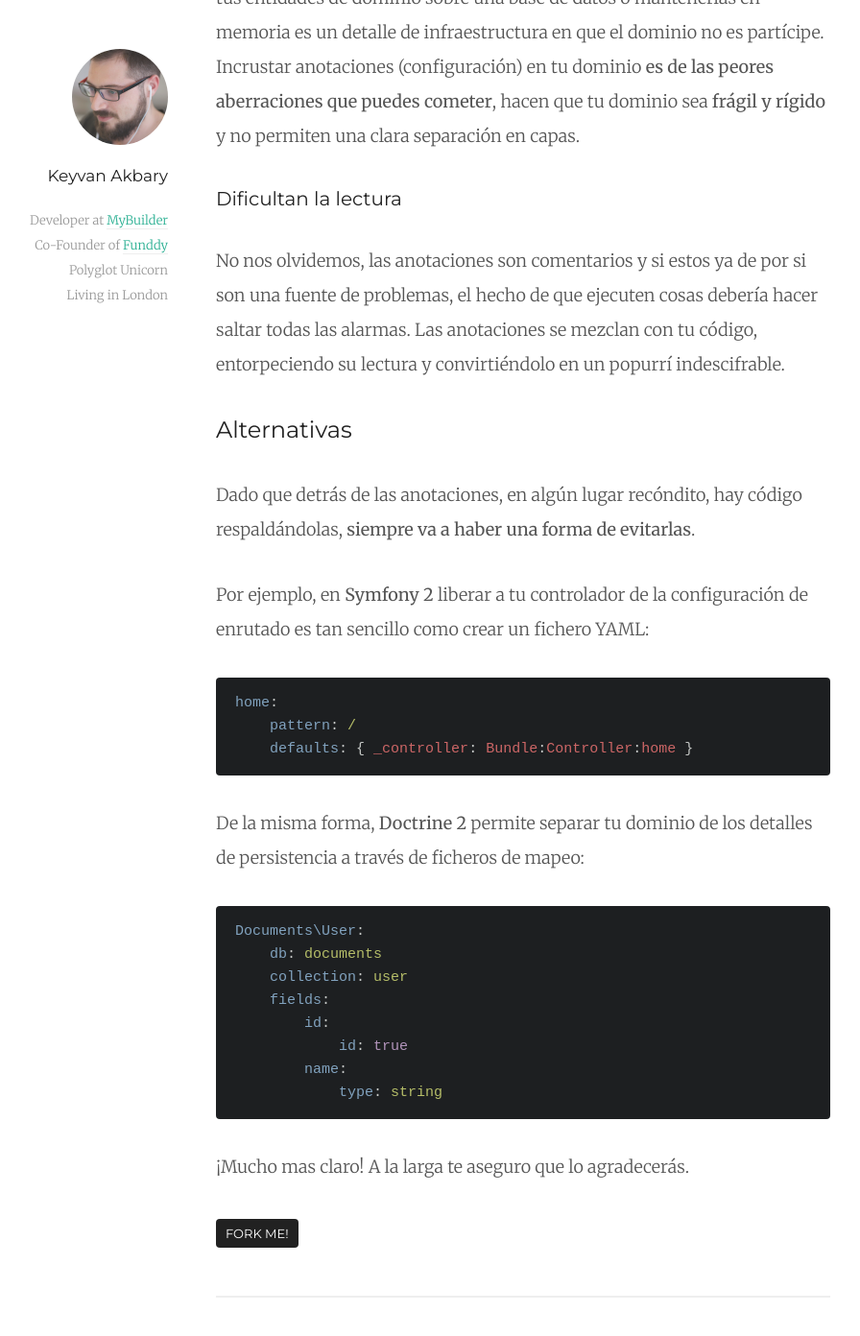
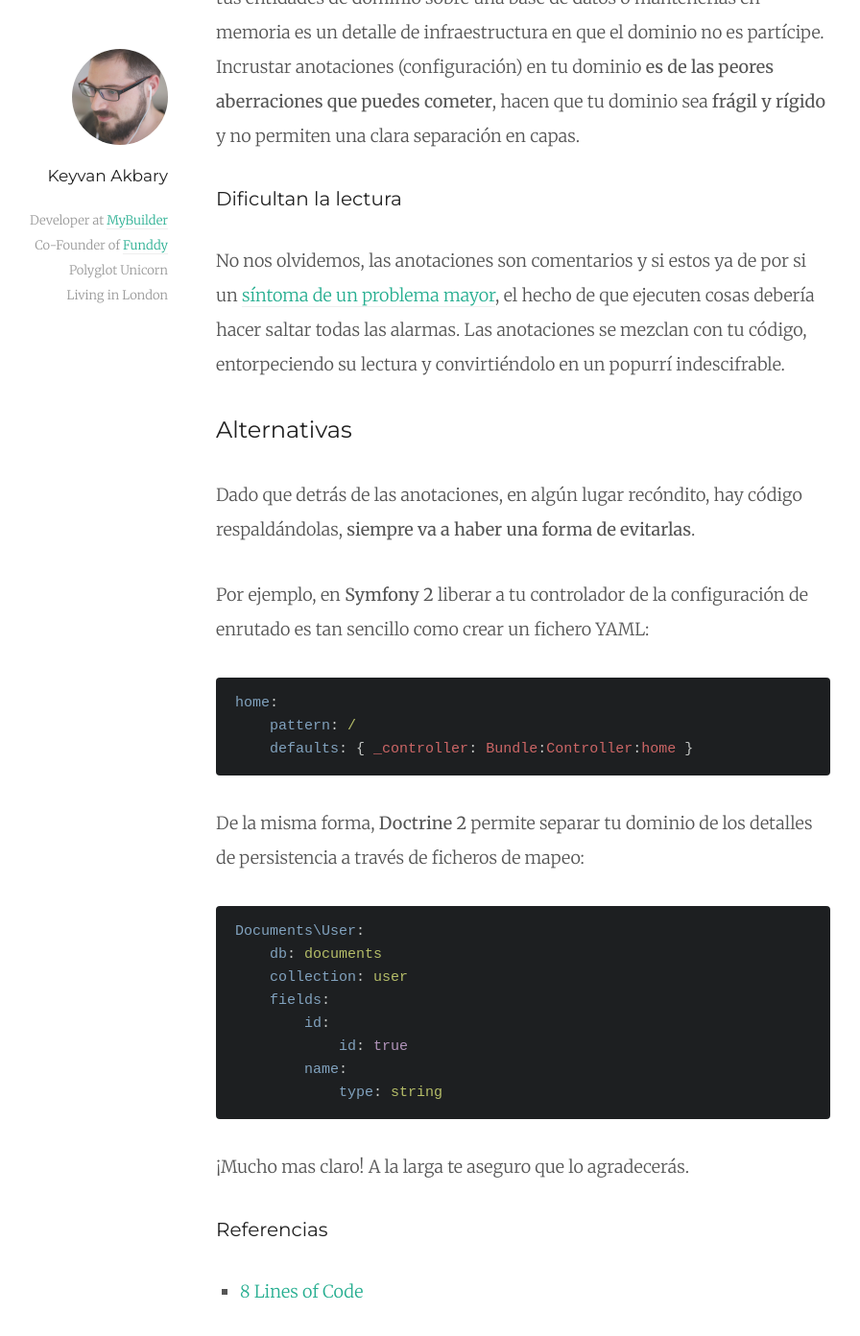
Before and after one commit to keyvanakbary/keyvanakbary.com, a Jekyll site: the page built from _posts/2013-08-25-anotaciones-un-foco-de-problemas.md, in a window 1280 px wide and 1400 px high, scrolled down 1525 px. Shown: the top 1392 px of the window at 96% size, without its empty margins (95-991 px from the left). Built offline with Jekyll 4.4.1, drawn with Linux system fonts in a browser that asks for light colours; nearby versions of some CDN libraries; Markdown is read by kramdown in place of the engine named in the settings; comment, search, counter and statistics services are not loaded; some of the changed text lies outside the part shown.

```diff
--- a/_posts/2013-08-25-no-uses-anotaciones.md
+++ b/_posts/2013-08-25-anotaciones-un-foco-de-problemas.md
@@ -1,10 +1,11 @@
 ---
 layout: post
-title: "¡No uses anotaciones!"
+title: "Anotaciones, un foco de problemas"
 description:
     Las anotaciones son algo mágico. La magia en el software es mala por definición, lo es porque no sabemos como funciona exactamente. Son un foco de malentendidos, provocan inesperados side effects y dependen de interpretes de terceros.
 redirect_from:
     - /no-uses-anotaciones-en-php/
+    - /no-uses-anotaciones/
 ---
 
 Si utilizas un [ORM](http://en.wikipedia.org/wiki/Object-relational_mapping) como [Doctrine 2](http://www.doctrine-project.org/) te habrás percatado que utilizar anotaciones para mapear entidades es una practica sorprendentemente popular:
@@ -41,7 +42,7 @@ Debido a que **no son nativas del lenguaje** y funcionan de una forma poco habit
 La capa de dominio debe ser agnóstica a los detalles. Así pues, persistir o no tus entidades de dominio sobre una base de datos o mantenerlas en memoria es un detalle de infraestructura en que el dominio no es partícipe. Incrustar anotaciones (configuración) en tu dominio **es de las peores aberraciones que puedes cometer**, hacen que tu dominio sea **frágil y rígido** y no permiten una clara separación en capas.
 
 #### Dificultan la lectura
-No nos olvidemos, las anotaciones son comentarios y si estos ya de por si son una fuente de problemas, el hecho de que ejecuten cosas debería hacer saltar todas las alarmas. Las anotaciones se mezclan con tu código, entorpeciendo su lectura y convirtiéndolo en un popurrí indescifrable.
+No nos olvidemos, las anotaciones son comentarios y si estos ya de por si un [síntoma de un problema mayor](/comentar-codigo-una-mala-idea/), el hecho de que ejecuten cosas debería hacer saltar todas las alarmas. Las anotaciones se mezclan con tu código, entorpeciendo su lectura y convirtiéndolo en un popurrí indescifrable.
 
 ### Alternativas
 Dado que detrás de las anotaciones, en algún lugar recóndito, hay código respaldándolas, **siempre va a haber una forma de evitarlas**.
@@ -68,3 +69,7 @@ Documents\User:
 {% endhighlight %}
 
 ¡Mucho mas claro! A la larga te aseguro que lo agradecerás.
+
+#### Referencias
+
+- [8 Lines of Code](http://www.infoq.com/presentations/8-lines-code-refactoring)
```
Also changed, not shown: _posts/2013-08-31-comentar-codigo-una-mala-idea.md (renamed from _posts/2013-08-31-no-comentes-tu-codigo.md, +5 -3 lines).
